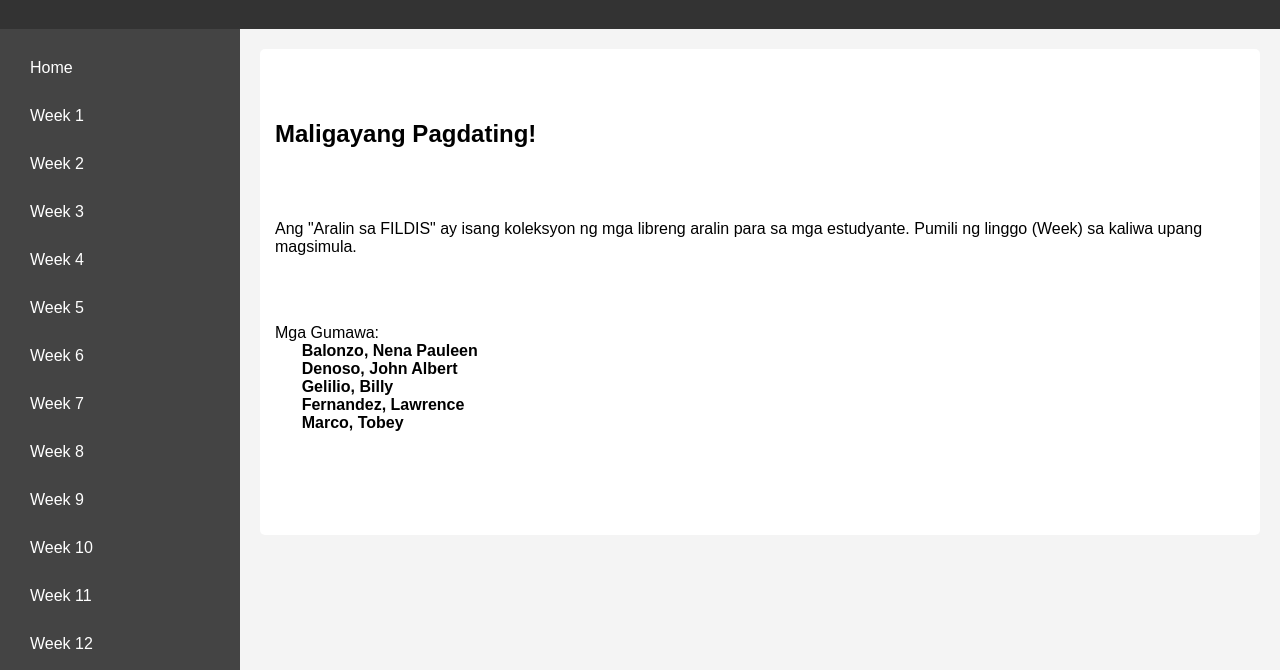
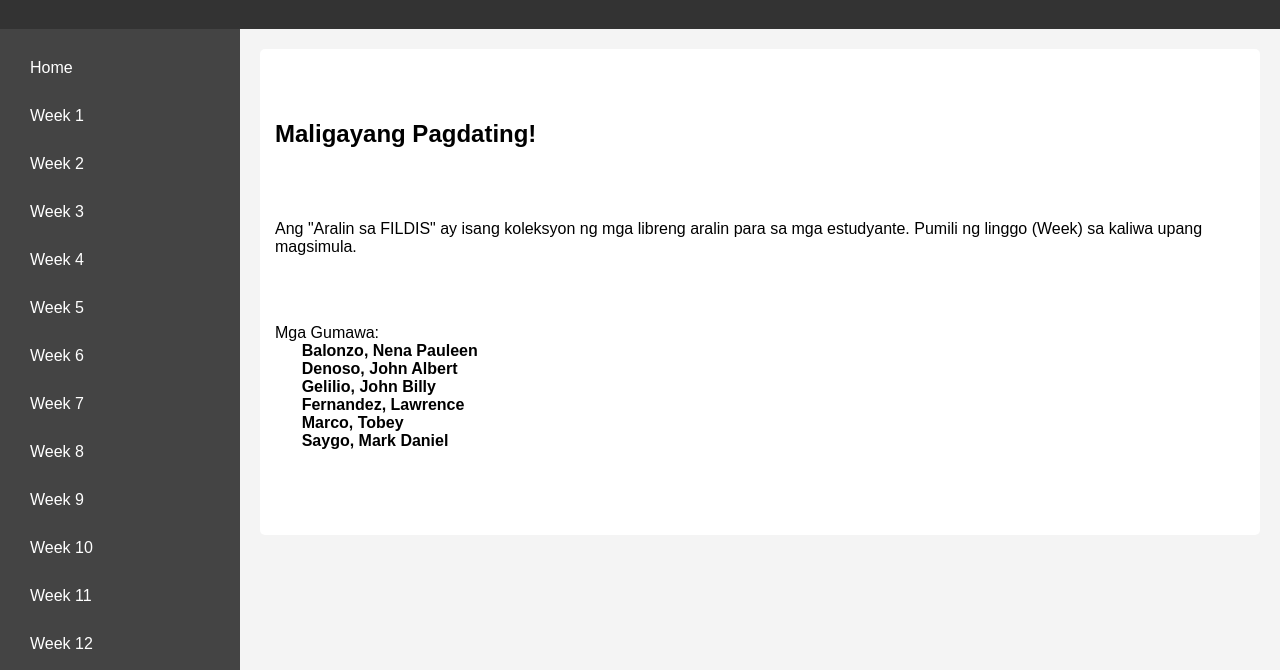
Before and after one commit to tobsmarco/aralfildis, a plain HTML site: page index.html in a window 1280 px wide. Shown: the part 117-787 px from the top of the page. Drawn offline with Linux system fonts and the light colour scheme.

Commit message:
Update index.html

```diff
--- a/index.html
+++ b/index.html
@@ -107,10 +107,10 @@
     <p>Mga Gumawa:
       <b>Balonzo, Nena Pauleen </b>
       <b>Denoso, John Albert</b>
-      <b>Gelilio, Billy</b>
+      <b>Gelilio, John Billy</b>
       <b>Fernandez, Lawrence</b>
       <b>Marco, Tobey</b>
-
+      <b>Saygo, Mark Daniel</b>
 
 
       </section>
```
